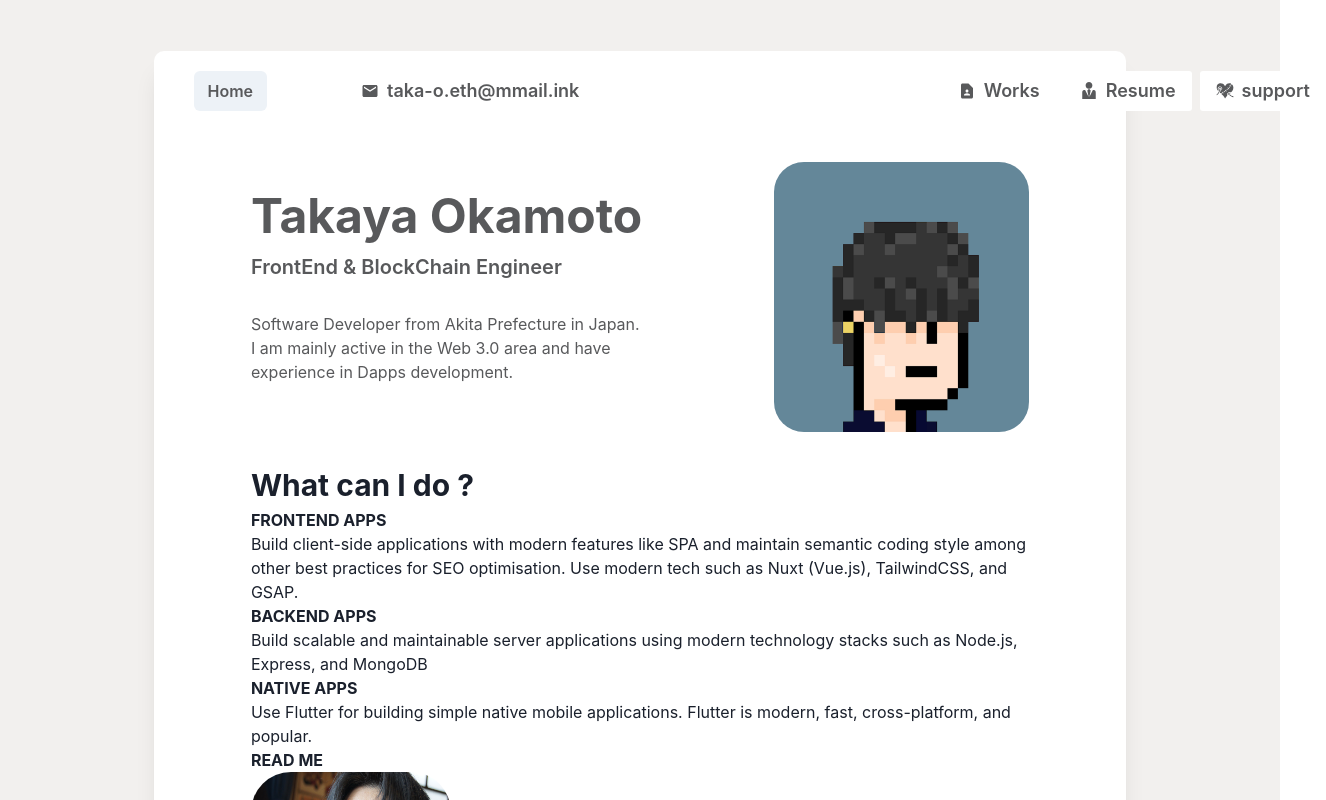
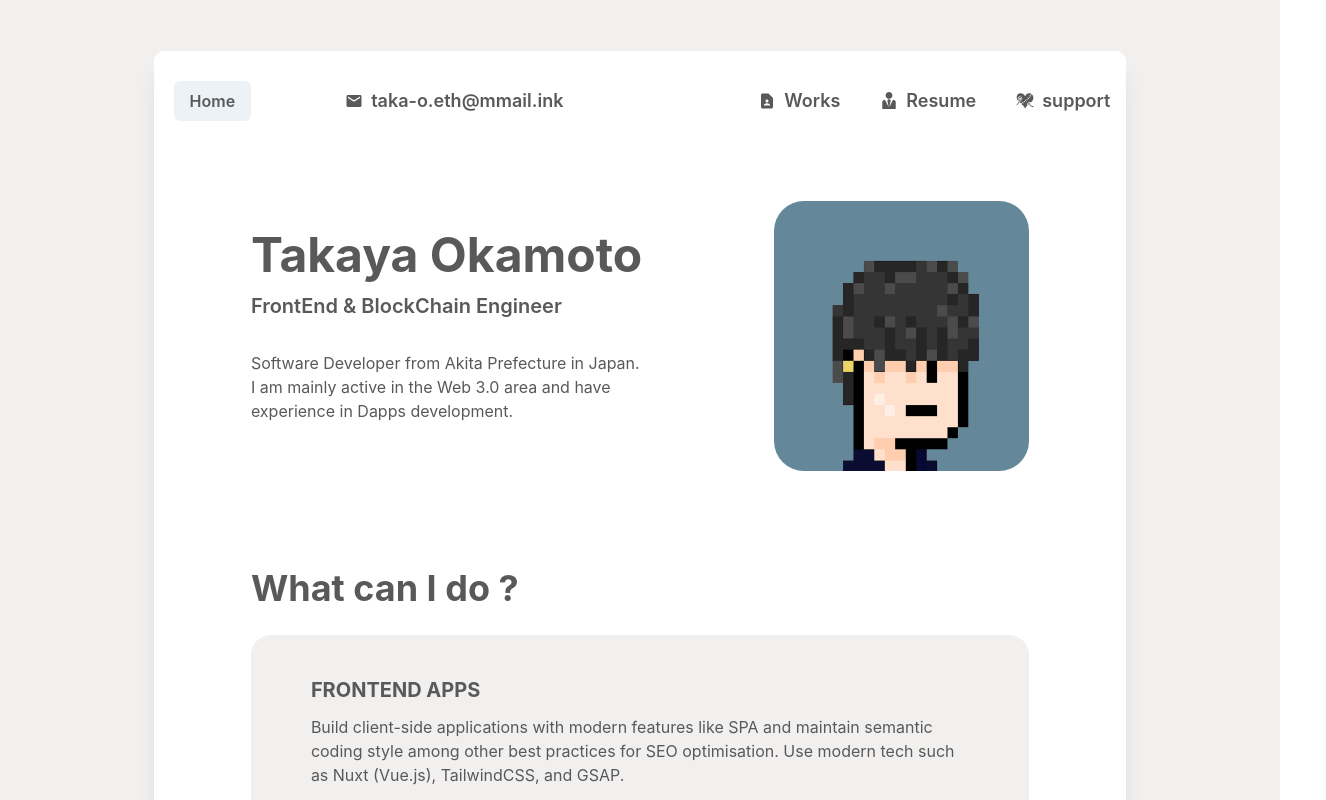
Before and after one commit to takaya-okamoto/okamoto-takaya.github.io, a Next.js app: page / in a window 1280 px wide. Shown: the top 800 px of the page, 1326 px wide, since content can reach past the window. Built offline with nearby package versions, Linux system fonts and the light colour scheme.

Commit message:
create WhatCanIDo

```diff
--- a/components/header.tsx
+++ b/components/header.tsx
@@ -17,9 +17,9 @@ export function Header(): JSX.Element {
   const { hasCopied, onCopy } = useClipboard(myEmail);
 
   return (
-    <HStack p="20px 40px">
+    <HStack maxW="100%" p="30px 0px 10px 0px" ml="20px">
       {/* Header left */}
-      <HStack w="45%">
+      <HStack w="60%">
         <NextLink href='/'>
           <Button color="#58595b">Home</Button>
         </NextLink>
@@ -31,7 +31,7 @@ export function Header(): JSX.Element {
       </HStack>
 
       {/* Header right. */}
-      <HStack pl="37%" />
+      <HStack pl="20px"/>
         <Box>
           <NextLink href='/works'>
             <Button color="#58595b" leftIcon={<MdContactPage />} bgColor="white" borderRadius="3px" fontSize='lg' _hover={{bg: '#8bbbd3', color: '#fff'}}>Works</Button>
--- a/components/mainArea/abstract.tsx
+++ b/components/mainArea/abstract.tsx
@@ -2,7 +2,7 @@ import { Box, Text, Image, HStack } from '@chakra-ui/react'
 
 export function Abstract():JSX.Element {
   return (
-    <Box p="4% 0">
+    <Box p="70px 0">
       <HStack>
         <Box w="70%">
           <Text fontWeight="bold" fontSize="5xl" color="#58595b">Takaya Okamoto</Text>
--- a/components/mainArea/whatCanIDo.tsx
+++ b/components/mainArea/whatCanIDo.tsx
@@ -2,20 +2,20 @@ import { Box, Text, Image } from '@chakra-ui/react'
 
 export function WhatCanIDo():JSX.Element {
   return (
-    <Box>
-      <Text fontWeight="bold" fontSize="3xl">What can I do ?</Text>
-      <Box>
-        <Box>
-          <Text fontWeight="bold">FRONTEND APPS</Text>
-          <Text>Build client-side applications with modern features like SPA and maintain semantic coding style among other best practices for SEO optimisation. Use modern tech such as Nuxt (Vue.js), TailwindCSS, and GSAP.</Text>
+    <Box p="20px 0">
+      <Text pb="20px" fontWeight="bold" fontSize="4xl" color="#58595b">What can I do ?</Text>
+      <Box bg="#F2F0EE" borderRadius="20px" p="30px 60px">
+        <Box pb="30px">
+          <Text p="10px 0" fontWeight="bold" fontSize="xl" color="#58595b">FRONTEND APPS</Text>
+          <Text color="#58595b">Build client-side applications with modern features like SPA and maintain semantic coding style among other best practices for SEO optimisation. Use modern tech such as Nuxt (Vue.js), TailwindCSS, and GSAP.</Text>
         </Box>
-        <Box>
-          <Text fontWeight="bold">BACKEND APPS</Text>
-          <Text>Build scalable and maintainable server applications using modern technology stacks such as Node.js, Express, and MongoDB</Text>
+        <Box pb="30px">
+          <Text p="10px 0" fontWeight="bold" fontSize="xl" color="#58595b">BACKEND APPS</Text>
+          <Text color="#58595b">Build scalable and maintainable server applications using modern technology stacks such as Node.js, Express, and MongoDB</Text>
         </Box>
-        <Box>
-          <Text fontWeight="bold">NATIVE APPS</Text>
-          <Text>Use Flutter for building simple native mobile applications. Flutter is modern, fast, cross-platform, and popular.</Text>
+        <Box pb="30px">
+          <Text p="10px 0" fontWeight="bold" fontSize="xl" color="#58595b">NATIVE APPS</Text>
+          <Text color="#58595b">Use Flutter for building simple native mobile applications. Flutter is modern, fast, cross-platform, and popular.</Text>
         </Box>
       </Box>
     </Box>
```
